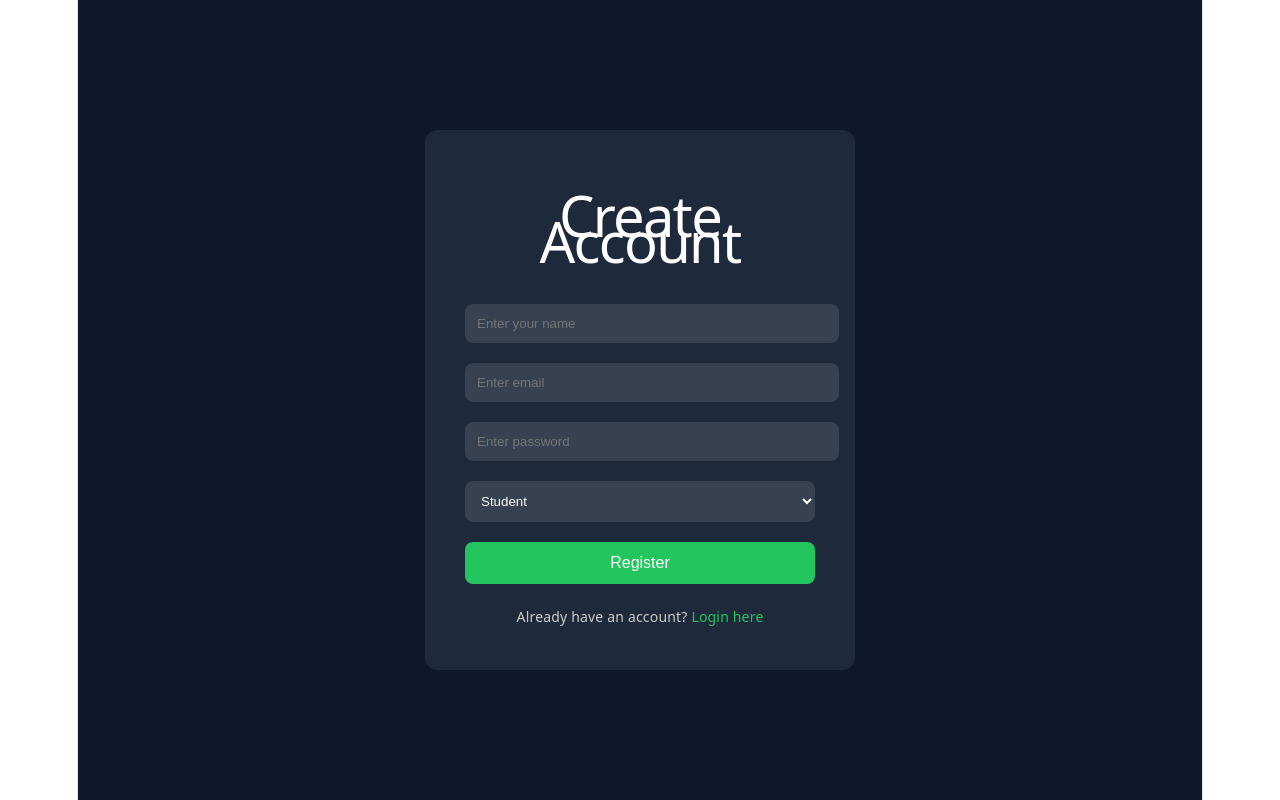
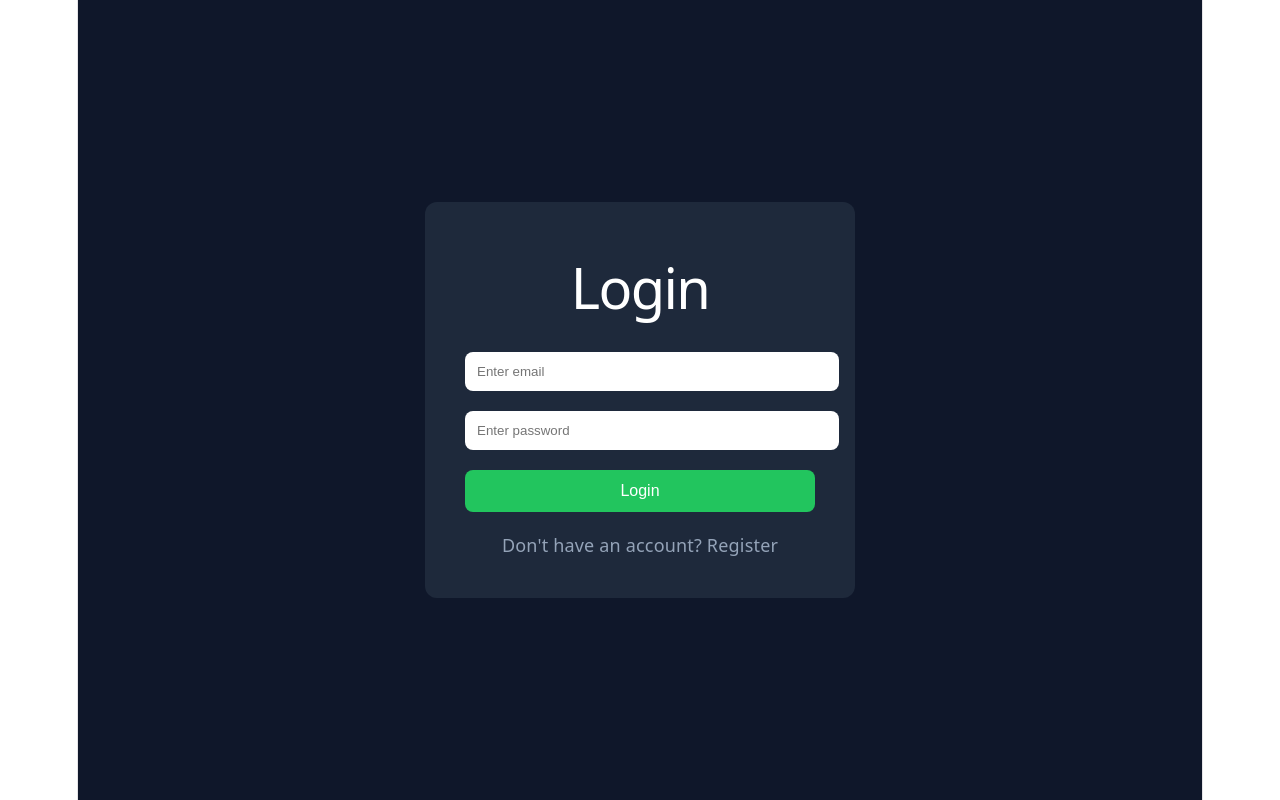
Before and after one commit to shubhammidha/AttendenceSystem, a React app in the folder frontend/: page / in a window 1280 px wide. Built offline with nearby package versions, Linux system fonts and the light colour scheme; the HTML template or start-up script is replaced by a standard one.

Commit message:
minor changes

```diff
--- a/frontend/src/App.jsx
+++ b/frontend/src/App.jsx
@@ -7,14 +7,14 @@ function App() {
   const [isLoggedIn, setIsLoggedIn] = useState(
     !!localStorage.getItem("token")
   );
-  const [showLogin, setShowLogin] = useState(false); // false = show register, true = show login
+  const [isRegistered, setIsRegistered] = useState(true);
 
   return isLoggedIn ? (
     <Dashboard />
-  ) : showLogin ? (
-    <Login setIsLoggedIn={setIsLoggedIn} setShowLogin={setShowLogin} />
+  ) : isRegistered ? (
+    <Login setIsLoggedIn={setIsLoggedIn} setIsRegistered={setIsRegistered} />
   ) : (
-    <Register setShowLogin={setShowLogin} />
+    <Register setIsRegistered={setIsRegistered} />
   );
 }
 
--- a/frontend/src/components/Dashboard.jsx
+++ b/frontend/src/components/Dashboard.jsx
@@ -14,44 +14,21 @@ const Dashboard = () => {
     percentage: 0
   });
 
-  const [userRole, setUserRole] = useState("student");
-  const [userName, setUserName] = useState("");
+  const [userRole, setUserRole] = useState("student"); // Get user role
+  const [userName, setUserName] = useState(""); // Get user name
   const userId = localStorage.getItem("userId");
 
   useEffect(() => {
     fetchStats();
-    fetchUserRole();
-  }, []);
-
-  const fetchUserRole = async () => {
-    try {
+    // Get role from localStorage (saved during login)
     const savedRole = localStorage.getItem("userRole");
-      const savedName = localStorage.getItem("userName");
-
     if (savedRole) {
       setUserRole(savedRole);
-        console.log("Using saved role:", savedRole);
+      console.log("User role from localStorage:", savedRole);
     } else {
       console.log("No role found, defaulting to student");
-        setUserRole("student");
     }
-
-      if (savedName) {
-        setUserName(savedName);
-      }
-    } catch (error) {
-      console.log("Error fetching user role:", error);
-      setUserRole("student"); // Default to student
-    }
-  };
-
-  const handleLogout = () => {
-    localStorage.removeItem("token");
-    localStorage.removeItem("userId");
-    localStorage.removeItem("userRole");
-    localStorage.removeItem("userName");
-    window.location.reload(); // Reload to show login page
-  };
+  }, []);
 
   const fetchStats = async () => {
     try {
@@ -76,6 +53,13 @@ const Dashboard = () => {
     { name: "Absent", value: stats.absent }
   ];
 
+  const handleLogout = () => {
+    localStorage.removeItem("token");
+    localStorage.removeItem("userId");
+    localStorage.removeItem("userRole");
+    window.location.reload(); // Force reload to clear state
+  };
+
   return (
     <div
       style={{
@@ -85,35 +69,38 @@ const Dashboard = () => {
         padding: "30px"
       }}
     >
-      {/* User Info Header */}
+      {/* Header with Logout */}
       <div style={{
         display: "flex",
         justifyContent: "space-between",
         alignItems: "center",
-        marginBottom: "30px"
+        marginBottom: "20px"
       }}>
+        <div>
           <h1 style={{ textAlign: "left", fontSize: "40px", margin: 0 }}>
             {userRole === "teacher" ? "Teacher Dashboard" : "Student Dashboard"}
           </h1>
-        <div style={{ textAlign: "right" }}>
-          <p style={{ margin: "0", fontSize: "16px" }}>
-            👤 {userName || "User"} ({userRole})
+          <p style={{ color: "#94a3b8", margin: "5px 0 0 0" }}>
+            {userRole === "teacher" ? "👨‍🏫" : "👨‍🎓"} {userRole.charAt(0).toUpperCase() + userRole.slice(1)} Portal
           </p>
+        </div>
         <button
           onClick={handleLogout}
           style={{
-              padding: "8px 16px",
+            padding: "10px 20px",
             backgroundColor: "#ef4444",
             color: "white",
             border: "none",
-              borderRadius: "4px",
+            borderRadius: "6px",
+            fontSize: "14px",
             cursor: "pointer",
-              fontSize: "14px"
+            display: "flex",
+            alignItems: "center",
+            gap: "8px"
           }}
         >
           🚪 Logout
         </button>
-        </div>
       </div>
 
       {/* Teacher-specific features */}
--- a/frontend/src/components/Login.jsx
+++ b/frontend/src/components/Login.jsx
@@ -1,7 +1,7 @@
 import React, {useState} from "react";
 import axios from "axios";
 
-const Login = ({ setIsLoggedIn, setShowLogin }) => {
+const Login = ({ setIsLoggedIn, setIsRegistered }) => {
     const [form, setForm] = useState({
         email: "",
         password: ""
@@ -24,16 +24,15 @@ const Login = ({ setIsLoggedIn, setShowLogin }) => {
             console.log("FULL RESPONSE:", res.data);
             console.log("USER:", res.data.user);
             console.log("USER ID:", res.data.user?._id);
+            console.log("USER ROLE:", res.data.user?.role);
 
             localStorage.setItem("token", res.data.token);
 
             if (res.data.user && res.data.user._id) {
               localStorage.setItem("userId", res.data.user._id);
               localStorage.setItem("userRole", res.data.user.role || "student");
-              localStorage.setItem("userName", res.data.user.name || "User");
               console.log("Saved userId:", res.data.user._id);
               console.log("Saved userRole:", res.data.user.role);
-              console.log("Saved userName:", res.data.user.name);
               setIsLoggedIn(true);
             } else {
               console.log("User ID missing in response");
@@ -85,19 +84,16 @@ const Login = ({ setIsLoggedIn, setShowLogin }) => {
           Login
         </button>
 
-        <p style={{
-          color: "#ccc",
-          textAlign: "center",
-          marginTop: "20px",
-          fontSize: "14px"
-        }}>
-          Don't have an account?
-          <span
-            onClick={() => setShowLogin(false)}
-            style={{ color: "#22c55e", cursor: "pointer" }}
-          >
-            {" "}Register here
-          </span>
+        <p
+          style={{
+            color: "#94a3b8",
+            textAlign: "center",
+            marginTop: "20px",
+            cursor: "pointer"
+          }}
+          onClick={() => setIsRegistered(false)}
+        >
+          Don't have an account? Register
         </p>
       </div>
     </div>
--- a/frontend/src/components/Register.jsx
+++ b/frontend/src/components/Register.jsx
@@ -1,7 +1,7 @@
 import React, { useState } from "react";
 import axios from "axios";
 
-const Register = ({ setShowLogin }) => {
+const Register = ({ setIsRegistered }) => {
     const [form, setForm] = useState({
         name: "",
         email: "",
@@ -23,12 +23,10 @@ const Register = ({ setShowLogin }) => {
                 form
             );
 
-            alert("✅ Registration successful! Please login.");
-            setShowLogin(true); // Switch to login page
-
+            alert("Registration successful! Please login.");
+            setIsRegistered(true);
         } catch (error) {
-            console.log(error);
-            alert("❌ Registration failed: " + (error.response?.data?.message || error.message));
+            alert("Registration failed: " + (error.response?.data?.message || error.message));
         }
     };
 
@@ -50,14 +48,14 @@ const Register = ({ setShowLogin }) => {
               width: "350px"
             }}
           >
-            <h1 style={{ color: "white", textAlign: "center", marginBottom: "30px" }}>
+            <h1 style={{ color: "white", textAlign: "center", marginBottom: "20px" }}>
               Create Account
             </h1>
 
             <input
               type="text"
               name="name"
-              placeholder="Enter your name"
+              placeholder="Enter name"
               onChange={handleChange}
               style={inputStyle}
             />
@@ -82,7 +80,15 @@ const Register = ({ setShowLogin }) => {
               name="role"
               onChange={handleChange}
               value={form.role}
-              style={inputStyle}
+              style={{
+                width: "100%",
+                padding: "12px",
+                marginTop: "20px",
+                borderRadius: "8px",
+                border: "none",
+                background: "#334155",
+                color: "white"
+              }}
             >
               <option value="student">Student</option>
               <option value="teacher">Teacher</option>
@@ -92,19 +98,16 @@ const Register = ({ setShowLogin }) => {
               Register
             </button>
 
-            <p style={{
-              color: "#ccc",
-              textAlign: "center",
-              marginTop: "20px",
-              fontSize: "14px"
-            }}>
-              Already have an account?
-              <span
-                onClick={() => setShowLogin(true)}
-                style={{ color: "#22c55e", cursor: "pointer" }}
-              >
-                {" "}Login here
-              </span>
+            <p
+              style={{
+                color: "#94a3b8",
+                textAlign: "center",
+                marginTop: "20px",
+                cursor: "pointer"
+              }}
+              onClick={() => setIsRegistered(true)}
+            >
+              Already have an account? Login
             </p>
           </div>
         </div>
@@ -116,9 +119,7 @@ const inputStyle = {
   padding: "12px",
   marginTop: "20px",
   borderRadius: "8px",
-  border: "none",
-  backgroundColor: "#374151",
-  color: "white"
+  border: "none"
 };
 
 const buttonStyle = {
```
Lines whose indentation alone changed are shown as unchanged.
